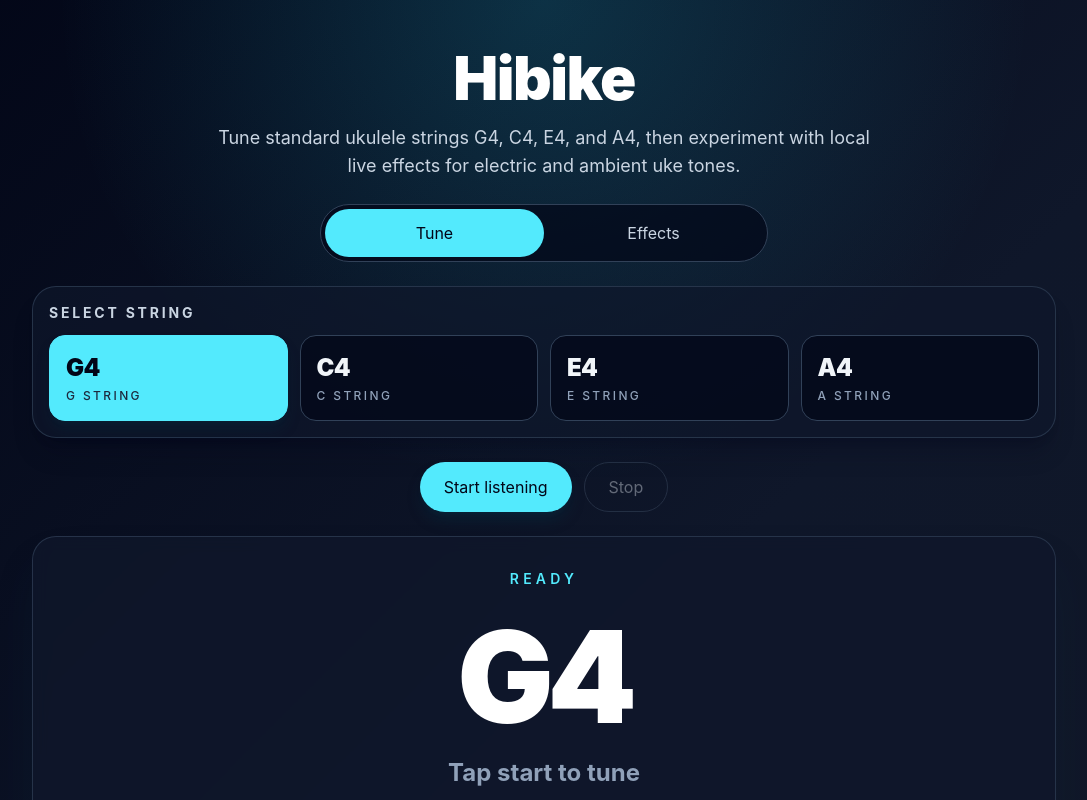
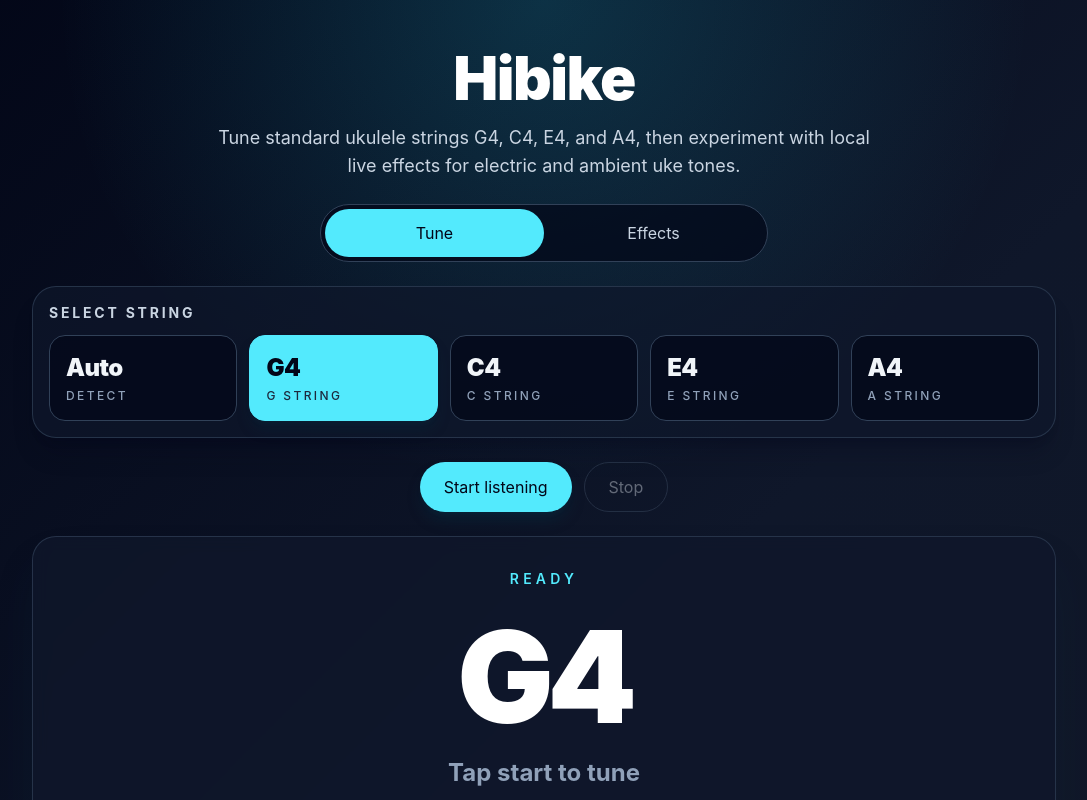
Before and after one commit to raberu12/hibike, a React (Vite) app: page / in a window 1280 px wide. Shown: the top 800 px of the page, without its empty margins (96-1183 px from the left). Built offline with nearby package versions, Linux system fonts and the light colour scheme.

Commit message:
feat: add auto note detection mode

```diff
--- a/src/components/NoteDisplay.tsx
+++ b/src/components/NoteDisplay.tsx
@@ -1,8 +1,9 @@
-import { getUkuleleString, type NoteMatch, type UkuleleNoteName } from '../utils/noteMapping'
+import { getUkuleleString, type NoteMatch } from '../utils/noteMapping'
+import type { TunerTarget } from '../hooks/useAudio'
 
 type NoteDisplayProps = {
   match: NoteMatch | null
-  selectedNote: UkuleleNoteName
+  selectedNote: TunerTarget
   frequency: number | null
   isListening: boolean
   error: string | null
@@ -16,12 +17,15 @@ export function NoteDisplay({
   error,
 }: NoteDisplayProps) {
   const statusTone = getStatusTone(match?.status)
-  const selectedString = getUkuleleString(selectedNote)
+  const selectedString = selectedNote === 'auto' ? null : getUkuleleString(selectedNote)
+  const displayedNote = selectedNote === 'auto' ? (match?.note ?? 'Auto') : selectedNote
   const statusMessage = match?.status
     ?? (error
       ? 'Mic unavailable'
       : isListening
-        ? 'Pluck the selected string'
+        ? selectedNote === 'auto'
+          ? 'Play a string to detect it'
+          : 'Pluck the selected string'
         : 'Tap start to tune')
 
   return (
@@ -31,7 +35,7 @@ export function NoteDisplay({
       </p>
 
       <div className="mt-6 text-8xl font-black tracking-tighter text-white sm:text-9xl">
-        {selectedNote}
+        {displayedNote}
       </div>
 
       <p className={`mt-4 text-2xl font-bold ${statusTone}`}>
@@ -52,7 +56,9 @@ export function NoteDisplay({
             Target
           </dt>
           <dd className="mt-2 text-2xl font-semibold text-slate-100">
-            {selectedString ? `${selectedString.frequency.toFixed(2)} Hz` : '—'}
+            {selectedNote === 'auto'
+              ? (match ? `${match.targetFrequency.toFixed(2)} Hz` : '—')
+              : (selectedString ? `${selectedString.frequency.toFixed(2)} Hz` : '—')}
           </dd>
         </div>
         <div className="rounded-2xl bg-slate-950/70 p-4">
--- a/src/components/Tuner.tsx
+++ b/src/components/Tuner.tsx
@@ -1,6 +1,8 @@
 import { useState } from 'react'
-import { UKULELE_STRINGS, type UkuleleNoteName } from '../utils/noteMapping'
-import { useAudio } from '../hooks/useAudio'
+import {
+  UKULELE_STRINGS,
+} from '../utils/noteMapping'
+import { useAudio, type TunerTarget } from '../hooks/useAudio'
 import { EffectsPanel } from './EffectsPanel'
 import { NoteDisplay } from './NoteDisplay'
 import { StringVisualizer } from './StringVisualizer'
@@ -10,7 +12,7 @@ type AppMode = 'tune' | 'effects'
 
 export function Tuner() {
   const [mode, setMode] = useState<AppMode>('tune')
-  const [selectedNote, setSelectedNote] = useState<UkuleleNoteName>('G4')
+  const [selectedNote, setSelectedNote] = useState<TunerTarget>('G4')
   const audio = useAudio(selectedNote)
   const displayMatch = audio.match
 
@@ -60,10 +62,31 @@ export function Tuner() {
               </h2>
 
               <div
-                className="grid grid-cols-2 gap-3 sm:grid-cols-4"
+                className="grid grid-cols-2 gap-3 sm:grid-cols-5"
                 role="radiogroup"
                 aria-label="Select ukulele string"
               >
+                <button
+                  type="button"
+                  role="radio"
+                  aria-checked={selectedNote === 'auto'}
+                  onClick={() => setSelectedNote('auto')}
+                  className={`rounded-2xl border px-4 py-4 text-left transition ${
+                    selectedNote === 'auto'
+                      ? 'border-cyan-300 bg-cyan-300 text-slate-950 shadow-lg shadow-cyan-950/30'
+                      : 'border-slate-700 bg-slate-950/70 text-slate-100 hover:border-slate-500 hover:bg-slate-800'
+                  }`}
+                >
+                  <span className="block text-2xl font-black tracking-tight">Auto</span>
+                  <span
+                    className={`mt-1 block text-xs font-medium uppercase tracking-[0.2em] ${
+                      selectedNote === 'auto' ? 'text-slate-800' : 'text-slate-400'
+                    }`}
+                  >
+                    Detect
+                  </span>
+                </button>
+
                 {UKULELE_STRINGS.map((string) => {
                   const isSelected = selectedNote === string.note
 
@@ -125,7 +148,7 @@ export function Tuner() {
 
             <div className="grid gap-6 lg:grid-cols-[1.1fr_0.9fr]">
               <TuningMeter cents={displayMatch?.cents ?? null} />
-              <StringVisualizer activeNote={selectedNote} />
+              <StringVisualizer activeNote={selectedNote === 'auto' ? (displayMatch?.note ?? null) : selectedNote} />
             </div>
           </>
         ) : (
--- a/src/hooks/useAudio.ts
+++ b/src/hooks/useAudio.ts
@@ -6,6 +6,7 @@ import {
   type EffectSettings,
 } from '../utils/effects'
 import {
+  getAutoDetectedUkuleleNote,
   getUkuleleNoteMatch,
   type NoteMatch,
   type UkuleleNoteName,
@@ -61,7 +62,9 @@ const RECORDING_MAX_SECONDS = 20
 const RECORDER_BUFFER_SIZE = 4096
 const LOST_PITCH_RELEASE_MS = 150
 
-export function useAudio(targetNote: UkuleleNoteName): AudioState {
+export type TunerTarget = UkuleleNoteName | 'auto'
+
+export function useAudio(targetNote: TunerTarget): AudioState {
   const [frequency, setFrequency] = useState<number | null>(null)
   const [match, setMatch] = useState<NoteMatch | null>(null)
   const [isListening, setIsListening] = useState(false)
@@ -99,7 +102,7 @@ export function useAudio(targetNote: UkuleleNoteName): AudioState {
     targetNoteRef.current = targetNote
 
     if (frequency !== null) {
-      setMatch(getUkuleleNoteMatch(frequency, targetNote))
+      setMatch(getTunerMatch(frequency, targetNote))
     } else {
       setMatch(null)
     }
@@ -246,7 +249,7 @@ export function useAudio(targetNote: UkuleleNoteName): AudioState {
       lostPitchStartedAtRef.current = null
       const average = recent.reduce((sum, value) => sum + value, 0) / recent.length
       setFrequency(average)
-      setMatch(getUkuleleNoteMatch(average, targetNoteRef.current))
+      setMatch(getTunerMatch(average, targetNoteRef.current))
     } else {
       if (lostPitchStartedAtRef.current === null) {
         lostPitchStartedAtRef.current = now
@@ -468,6 +471,14 @@ export function useAudio(targetNote: UkuleleNoteName): AudioState {
   }
 }
 
+function getTunerMatch(frequency: number, targetNote: TunerTarget) {
+  if (targetNote === 'auto') {
+    return getAutoDetectedUkuleleNote(frequency)
+  }
+
+  return getUkuleleNoteMatch(frequency, targetNote)
+}
+
 function createEffectGraph(audioContext: AudioContext): EffectGraph {
   const inputGain = audioContext.createGain()
   const compressor = audioContext.createDynamicsCompressor()
--- a/src/utils/noteMapping.ts
+++ b/src/utils/noteMapping.ts
@@ -23,6 +23,7 @@ export const UKULELE_STRINGS: UkuleleString[] = [
 ]
 
 const IN_TUNE_THRESHOLD_CENTS = 5
+const AUTO_DETECT_ACCEPTANCE_CENTS = 45
 
 export function frequencyToCents(frequency: number, targetFrequency: number) {
   // Cents give a logarithmic distance between pitches, which matches how
@@ -91,3 +92,15 @@ export function getClosestUkuleleNote(frequency: number): NoteMatch | null {
     status: getTuningStatus(cents),
   }
 }
+
+export function getAutoDetectedUkuleleNote(frequency: number): NoteMatch | null {
+  const closestMatch = getClosestUkuleleNote(frequency)
+
+  if (!closestMatch) {
+    return null
+  }
+
+  return Math.abs(closestMatch.cents) <= AUTO_DETECT_ACCEPTANCE_CENTS
+    ? closestMatch
+    : null
+}
```
